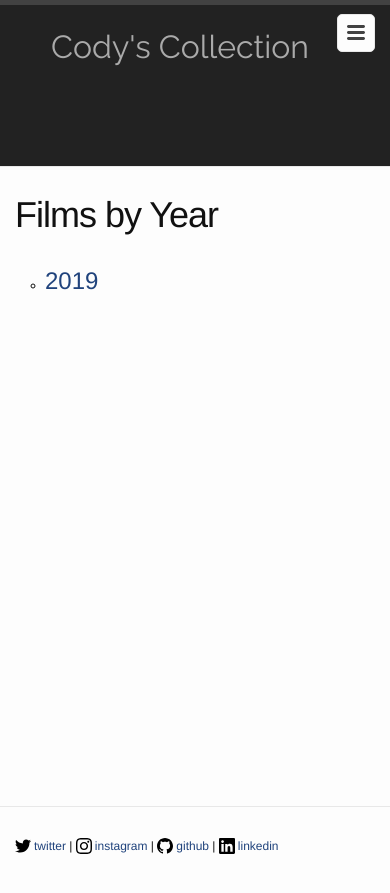
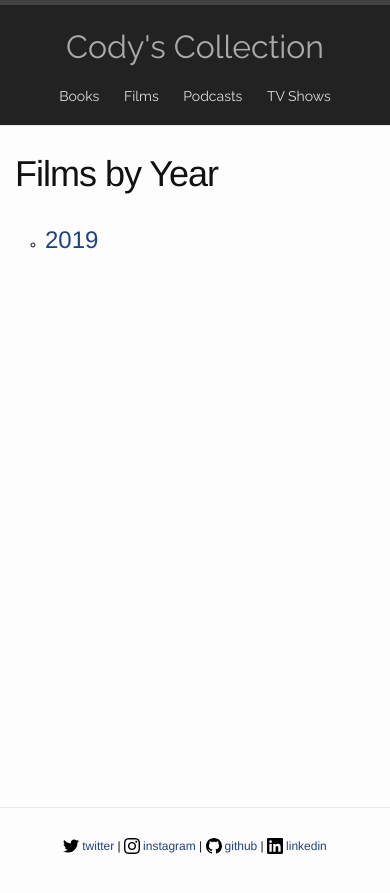
Before and after one commit to codydalerodgers/personal-blog, a Jekyll site: the page built from films/index.html, in a window 390 px wide. Shown: the top 893 px of the page. Built offline with Jekyll 4.4.1, drawn with Linux system fonts in a browser that asks for light colours.

Commit message:
Fixing the navigation bar from turning into a hamburger on mobile

```diff
--- a/_includes/header.html
+++ b/_includes/header.html
@@ -14,13 +14,6 @@
       </div>
     </a>
     <nav class="site-nav">
-      <a href="#" class="menu-icon">
-        <svg viewBox="0 0 18 15">
-          <path fill="#424242" d="M18,1.484c0,0.82-0.665,1.484-1.484,1.484H1.484C0.665,2.969,0,2.304,0,1.484l0,0C0,0.665,0.665,0,1.484,0 h15.031C17.335,0,18,0.665,18,1.484L18,1.484z"/>
-          <path fill="#424242" d="M18,7.516C18,8.335,17.335,9,16.516,9H1.484C0.665,9,0,8.335,0,7.516l0,0c0-0.82,0.665-1.484,1.484-1.484 h15.031C17.335,6.031,18,6.696,18,7.516L18,7.516z"/>
-          <path fill="#424242" d="M18,13.516C18,14.335,17.335,15,16.516,15H1.484C0.665,15,0,14.335,0,13.516l0,0 c0-0.82,0.665-1.484,1.484-1.484h15.031C17.335,12.031,18,12.696,18,13.516L18,13.516z"/>
-        </svg>
-      </a>
       <div class="trigger">
         <a class="page-link" href="{{ "/books" | prepend: site.baseurl }}">Books</a>
         <a class="page-link" href="{{ "/films" | prepend: site.baseurl }}">Films</a>
--- a/assets/main.scss
+++ b/assets/main.scss
@@ -293,7 +293,6 @@ table {
 .site-header {
     border-bottom: 1px solid $grey-color-light;
     border-top: 5px solid $grey-color-dark;
-    min-height: 125px;
 
     // Positioning context for the mobile navigation icon
     position: relative;
@@ -309,6 +308,7 @@ table {
 #static-header {
     display: none;
     font-size: $base-font-size;
+    text-align: center;
     @include media-query($on-palm) {
         display: block;
     }
@@ -318,14 +318,6 @@ table {
     float: right;
     line-height: 56px;
 
-  .nav-trigger {
-    display: none;
-  }
-
-  .menu-icon {
-    display: none;
-  }
-
     .page-link {
         color: #ddd;
         line-height: $base-line-height;
@@ -334,55 +326,16 @@ table {
         &:not(:last-child) {
             margin-right: 20px;
         }
+
+        @include media-query($on-palm) {
+            font-size: $small-font-size;
+        }
     }
 
     @include media-query($on-palm) {
-    background-color: $background-color;
-    border: 1px solid $grey-color-light;
-    border-radius: 5px;
-    position: absolute;
-    right: $spacing-unit / 2;
-    text-align: right;
-    top: 9px;
-
-    .menu-icon {
-      display: block;
-      float: right;
-      height: 26px;
-      line-height: 0;
-      padding-top: 10px;
+        line-height: 0px;
         text-align: center;
-      width: 36px;
-
-      > svg {
-        height: 15px;
-        width: $large-font-size;
-
-        path {
-          fill: $grey-color-dark;
-        }
-      }
-    }
-
-        .trigger {
-            clear: both;
-            display: none;
-        }
-
-        &:hover .trigger {
-            display: block;
-            padding-bottom: 5px;
-        }
-
-        .page-link {
-            display: block;
-            padding: 5px 10px;
-
-            &:not(:last-child) {
-                margin-right: 0;
-            }
-            margin-left: 20px;
-        }
+        float: none;
     }
 }
 
@@ -408,10 +361,12 @@ table {
     border-top: 1px solid $grey-color-light;
     padding: $spacing-unit 0;
     flex-shrink: 0;
+
+    @include media-query($on-palm) {
+        line-height: 0px;
+        text-align: center;
+        float: none;
     }
-.footer-heading {
-    font-size: $large-font-size;
-    margin-bottom: 15px;
 }
 
 
```
Lines whose indentation alone changed are shown as unchanged.
